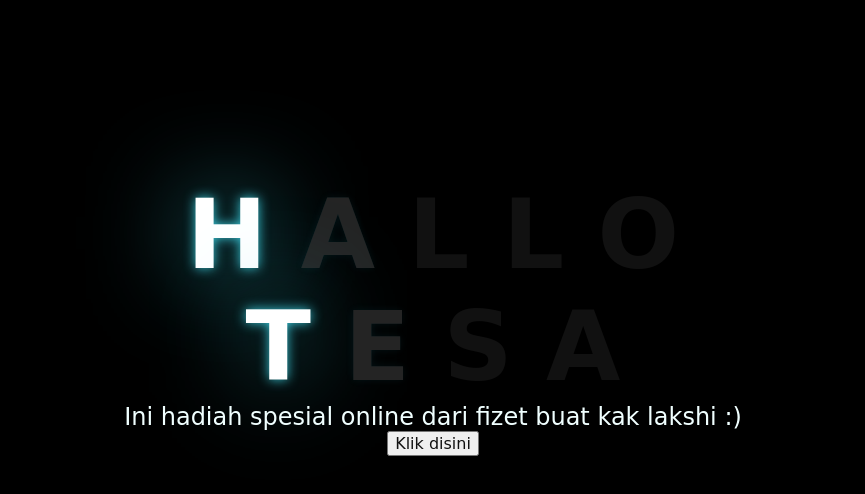
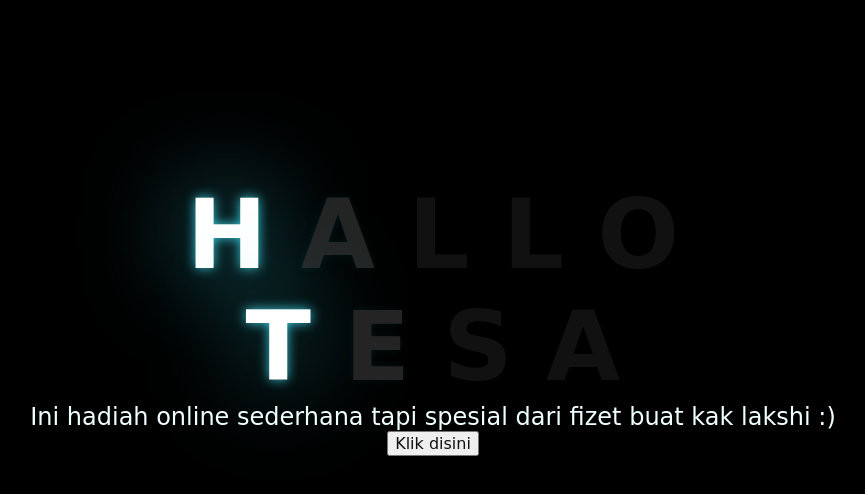
Before and after one commit to zetfizet/flowersforlakshi, a plain HTML site: page index.html in a window 1280 px wide. Shown: the whole page, without its empty margins (215-1080 px from the left). Drawn offline with Linux system fonts and the light colour scheme.

Commit message:
Update index.html

```diff
--- a/index.html
+++ b/index.html
@@ -24,7 +24,7 @@
         <span>A</span>
     </div>
     <div class="description">
-        <span>Ini hadiah spesial online dari fizet buat kak lakshi :)</span>
+        <span>Ini hadiah online sederhana tapi spesial dari fizet buat kak lakshi :)</span>
     </div>
     <div class="button">
         <button>
```
